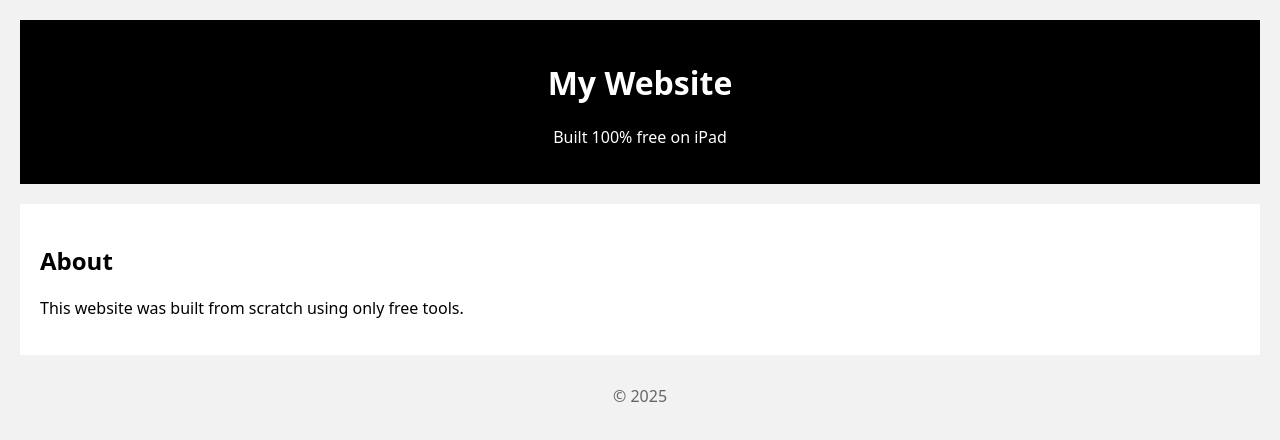
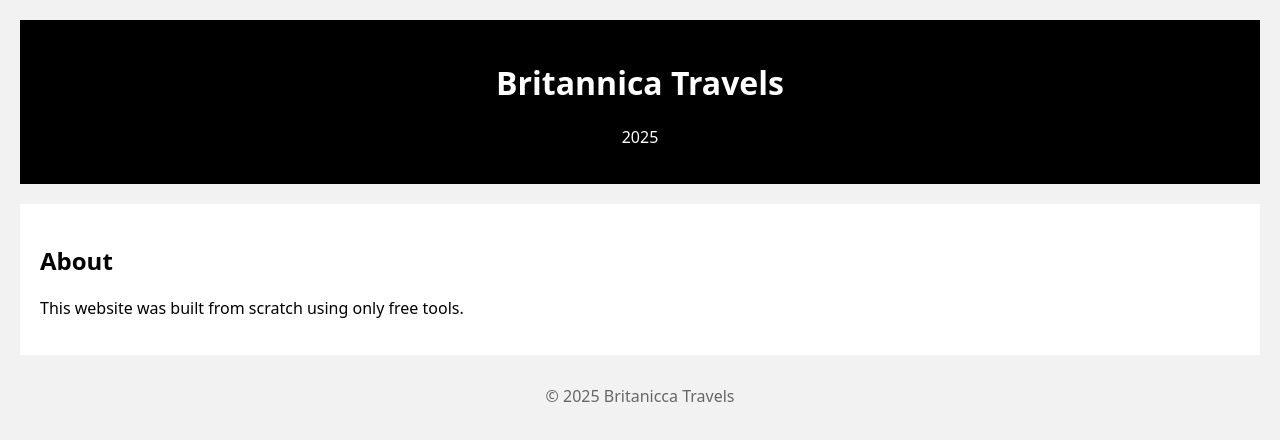
Before and after one commit to rf8txwm9v2-design/My-website, a plain HTML site: page index.html in a window 1280 px wide. Drawn offline with Linux system fonts and the light colour scheme.

Commit message:
Add files via upload

```diff
--- a/index.html
+++ b/index.html
@@ -3,14 +3,14 @@
 <head>
   <meta charset="UTF-8">
   <meta name="viewport" content="width=device-width, initial-scale=1.0">
-  <title>My Free Website</title>
+  <title>Britanicca Travels</title>
   <link rel="stylesheet" href="style.css">
 </head>
 <body>
 
   <header>
-    <h1>My Website</h1>
-    <p>Built 100% free on iPad</p>
+    <h1>Britannica Travels</h1>
+    <p>2025</p>
   </header>
 
   <main>
@@ -21,7 +21,7 @@
   </main>
 
   <footer>
-    <p>© 2025</p>
+    <p>© 2025 Britanicca Travels</p>
   </footer>
 
   <script src="script.js"></script>
```
